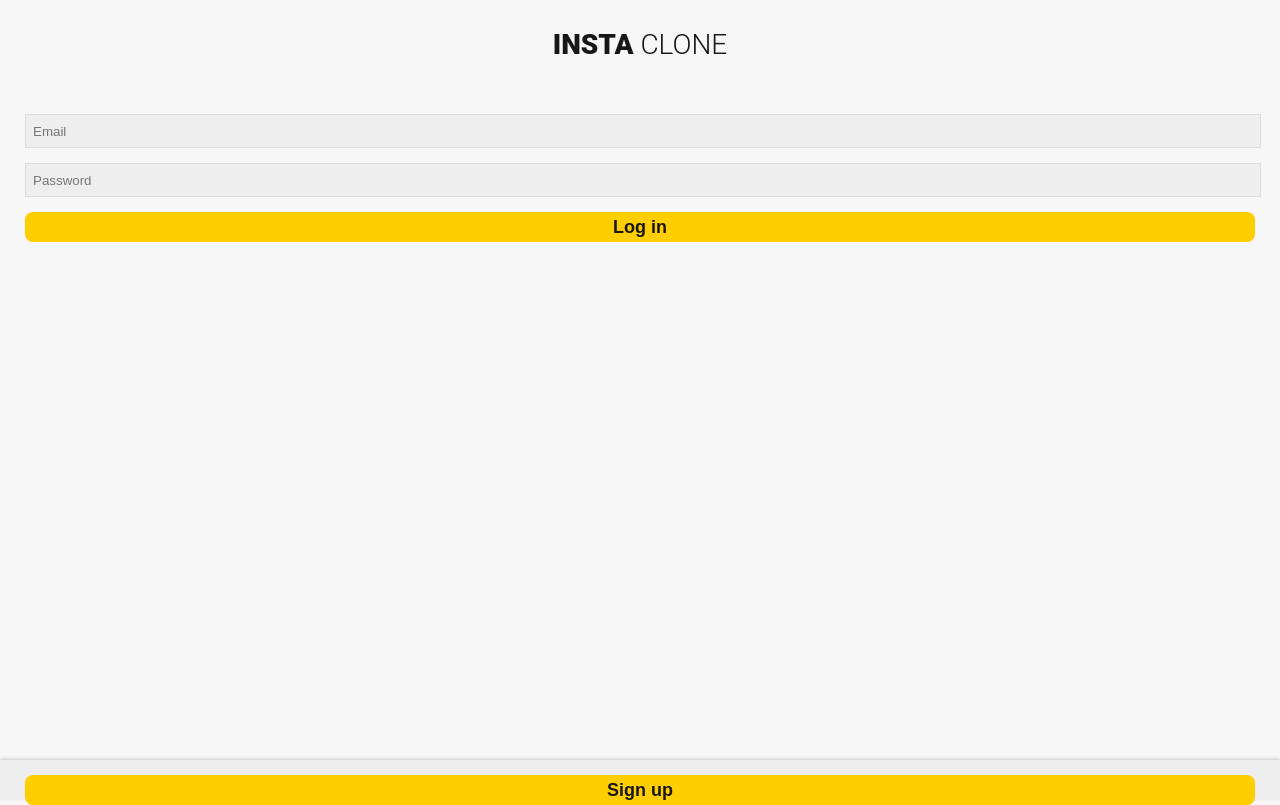
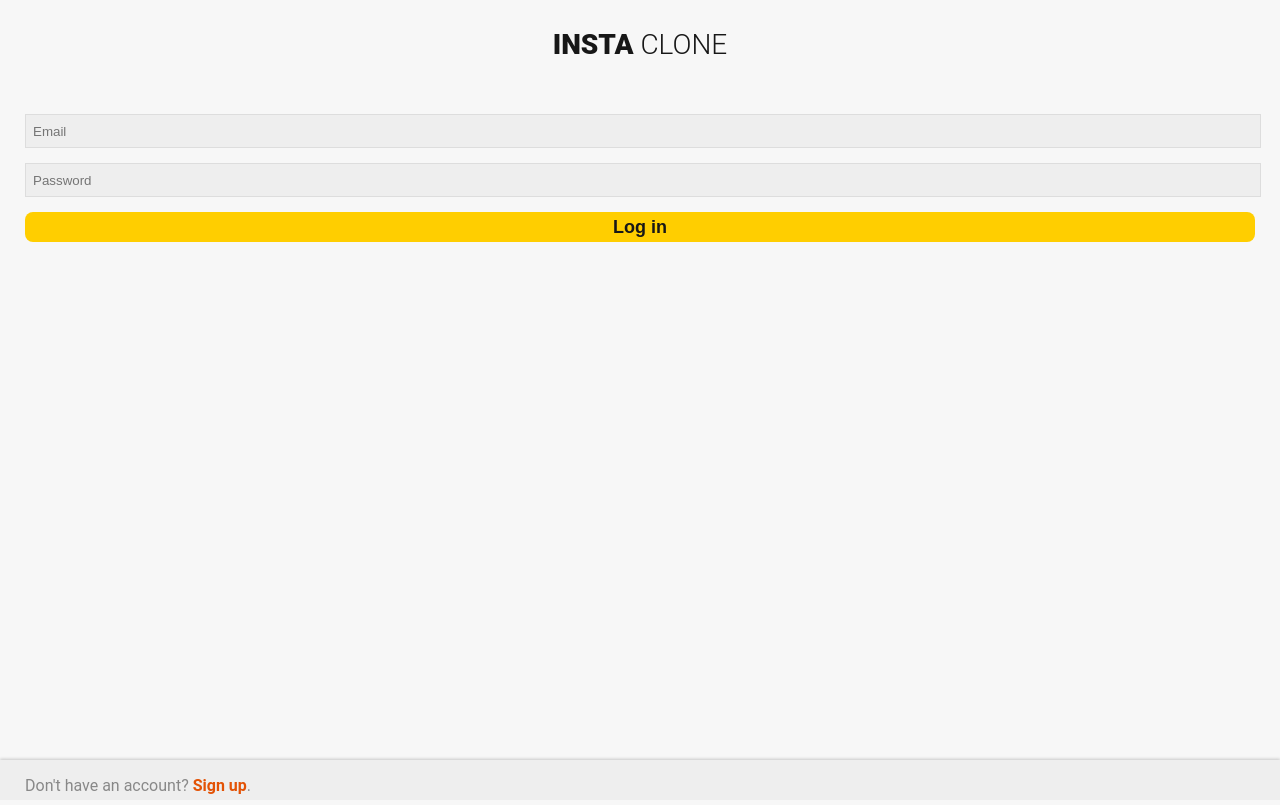
Before and after one commit to JamieDawson/insta_clone, a Vue app in the folder insta-client/: page /login in a window 1280 px wide. Built offline with nearby package versions, Linux system fonts and the light colour scheme.

Commit message:
video 2 35.42. Register option now works on the login page

```diff
--- a/insta-client/src/views/Login.vue
+++ b/insta-client/src/views/Login.vue
@@ -16,7 +16,10 @@
       <button class="login-btn">Log in</button>
     </main>
     <footer>
-      <button class="sign-up-btn">Sign up</button>
+      <p>
+        Don't have an account?
+        <router-link class="link" to="/register">Sign up</router-link>.
+      </p>
     </footer>
   </div>
 </template>
@@ -88,26 +91,21 @@ export default {
   }
 
   footer {
-    width: 100%;
+    width: calc(100% - 50px);
     height: 40px;
     background-color: #eee;
     box-shadow: 0px -1px 3px rgba(0, 0, 0, 0.2);
-    padding: 15px 25px;
-    box-sizing: border-box;
+    padding: 0px 25px;
 
-    .sign-up-btn {
-      width: 100%;
-      height: 30px;
-      background: #ffce00;
-      appearance: none;
-      border: none;
-      outline: none;
-      border-radius: 8px;
+    p {
+      color: #888;
+    }
 
-      color: #171717;
-      font-size: 18px;
+    .link {
+      color: #e35205;
+      text-decoration: none;
       font-weight: 700;
     }
   }
 }
-</style>
+</style>ß
```
